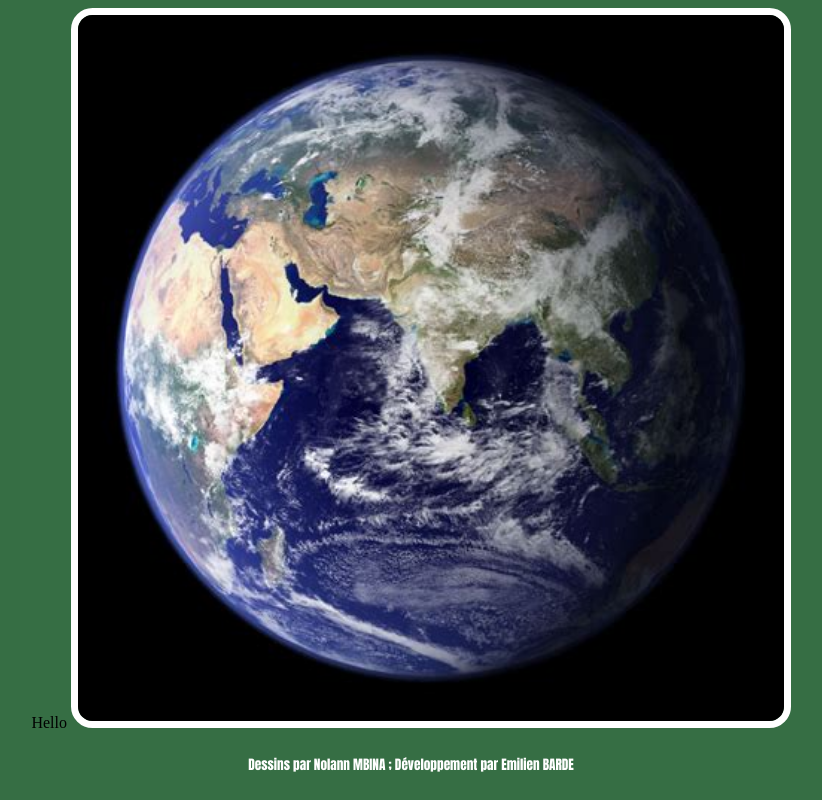
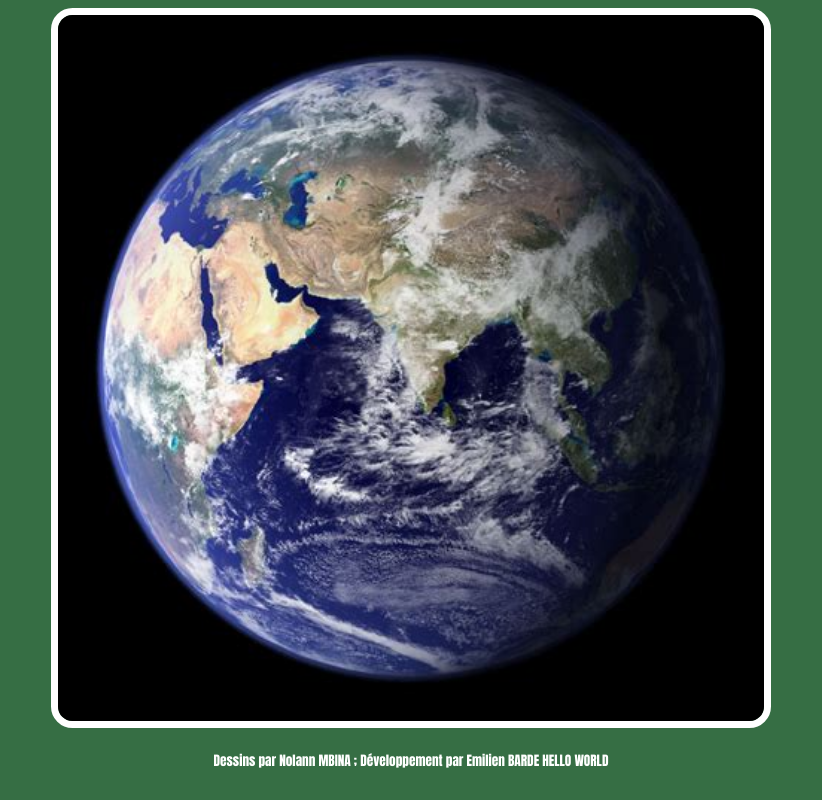
Before and after one commit to Emilien-B/Climat, a plain HTML site: page index.html in a window 1280 px wide. Shown: the whole page, without its empty margins (229-1051 px from the left). Drawn offline with Linux system fonts and the light colour scheme.

Commit message:
Update index.html

```diff
--- a/index.html
+++ b/index.html
@@ -16,7 +16,6 @@
 	</style>
 
 	<center>
-		Hello
 	<img id="image" src="images/image1.png" class="image">
 
 	<script type="text/javascript">
@@ -24,7 +23,7 @@
 	new WindowOnImage("image", "images/image2.png", 200);
 	</script>
 
-	<h5> <font face="Impact" color="white"> Dessins par Nolann MBINA ; Développement par Emilien BARDE </font> </h5>
+	<h5> <font face="Impact" color="white"> Dessins par Nolann MBINA ; Développement par Emilien BARDE HELLO WORLD</font> </h5>
 
 	</center>
 </body>
```
